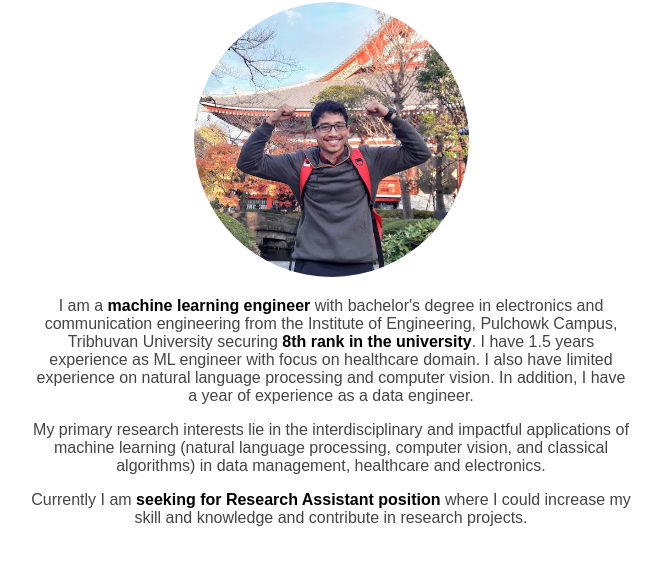
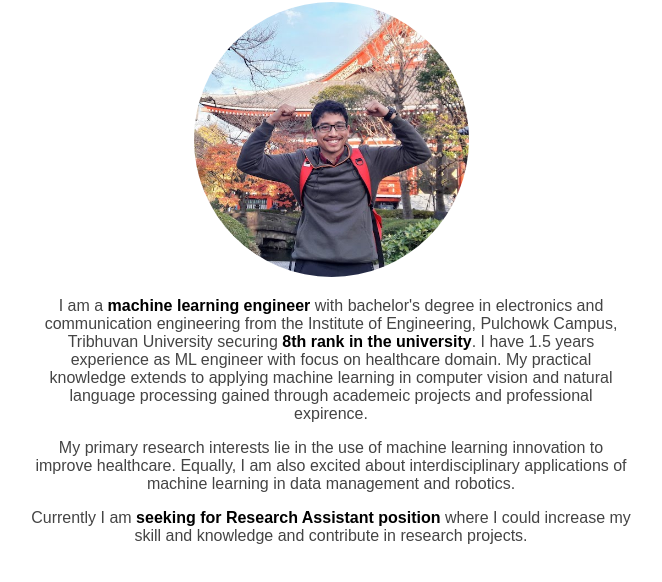
Before and after one commit to AwaleSajil/portfolio, a plain HTML site: page index.html in a window 1280 px wide. Shown: the part 146-728 px from the top of the page, without its empty margins (309-971 px from the left). Drawn offline with Linux system fonts and the light colour scheme.

Commit message:
corrections

```diff
--- a/index.html
+++ b/index.html
@@ -37,13 +37,9 @@
         <img src="self_photo.jpg" alt="Sajil Awale Portrait">
         <p>I am a <strong>machine learning engineer</strong> with bachelor's degree in electronics and communication engineering from
             the Institute of Engineering, Pulchowk Campus, Tribhuvan University securing <strong>8th rank in the university</strong>.
-            I have 1.5 years experience as ML engineer with focus on healthcare domain. I also have limited experience
-            on natural language processing and computer vision. In addition, I have a year of experience as a
-            data engineer.</p>
+            I have 1.5 years experience as ML engineer with focus on healthcare domain. My practical knowledge extends to applying machine learning in computer vision and natural language processing gained through academeic projects and professional expirence.</p>
 
-        <p>My primary research interests lie in the interdisciplinary and impactful applications of machine
-            learning (natural language processing, computer vision, and classical algorithms) in data management,
-            healthcare and electronics.</p>
+        <p>My primary research interests lie in the use of machine learning innovation to improve healthcare. Equally, I am also excited about interdisciplinary applications of machine learning in data management and robotics.</p>
         <p>Currently I am <strong>seeking for Research Assistant position</strong> where I could increase my skill and knowledge and
             contribute in research projects.</p>
     </div>
```
